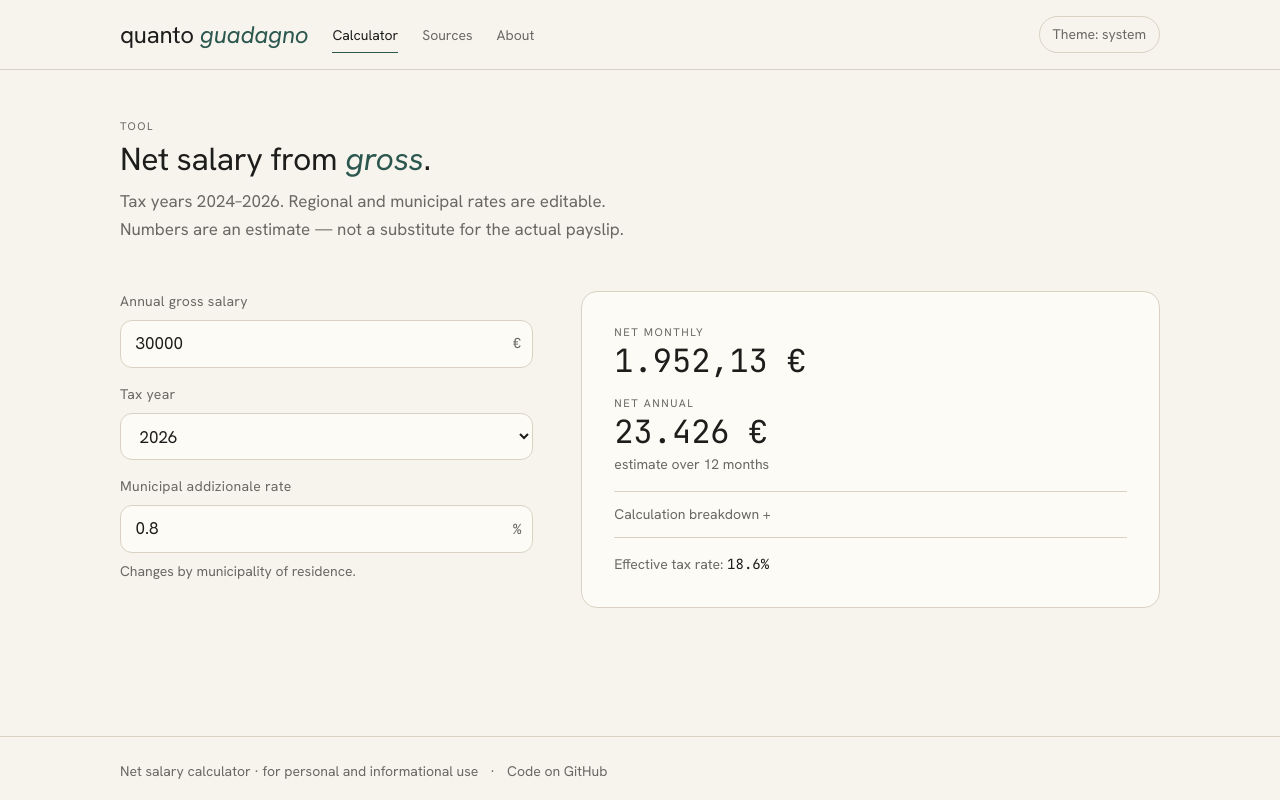
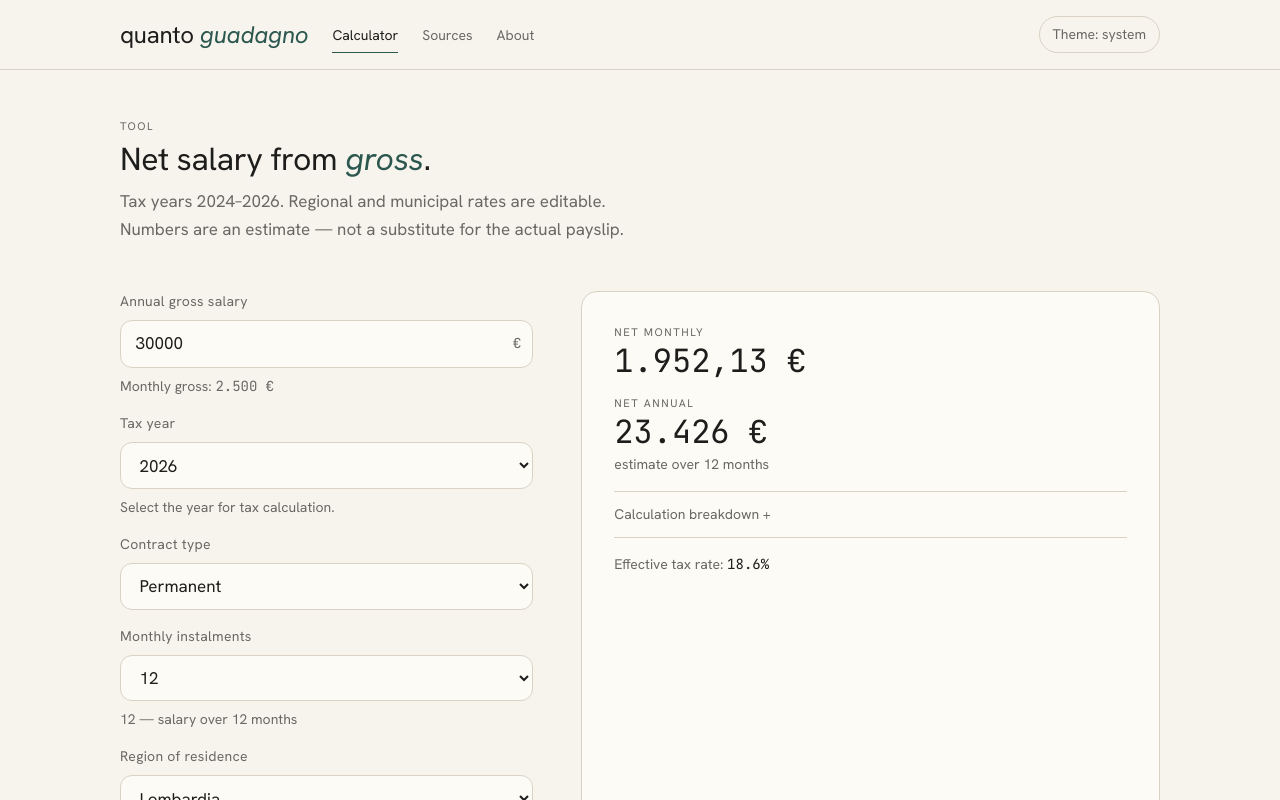
Before and after one commit to stefanovalloncini/quanto-guadagno, a React (Vite) app: page /calcola-stipendio in a window 1280 px wide. Shown: the top 800 px of the page. Built offline with nearby package versions, Linux system fonts and the light colour scheme.

Commit message:
feat(employee): port salary / year / contract / mensilità / region inputs

```diff
--- a/src/ui/features/employee-calculator/EmployeeForm.tsx
+++ b/src/ui/features/employee-calculator/EmployeeForm.tsx
@@ -1,43 +1,48 @@
 import { FormattedMessage } from "react-intl";
-import { Field, Select, Stack } from "@/ui/design-system/primitives";
-import type { SupportedYear } from "@/domain/data";
+import { Field, Stack } from "@/ui/design-system/primitives";
+import { SUPPORTED_YEARS } from "@/domain/data";
 import type { EmployeeCalculator } from "./useEmployeeCalculator.ts";
-
-const SUPPORTED_YEARS: ReadonlyArray<SupportedYear> = [2024, 2025, 2026];
+import {
+  SalaryInput,
+  YearSelector,
+  ContractTypeSelect,
+  PaymentFrequencySelector,
+  RegionSelector,
+} from "./components/index.ts";
 
 interface EmployeeFormProps {
   readonly calc: EmployeeCalculator;
 }
 
 export function EmployeeForm({ calc }: EmployeeFormProps) {
-  const { state, setGross, setMunicipalTaxRate, setTaxYear } = calc;
+  const {
+    state,
+    setGross,
+    setTaxYear,
+    setContractType,
+    setPaymentFrequency,
+    setRegionCode,
+    setMunicipalTaxRate,
+  } = calc;
+
   const municipalRatePercent = state.municipalTaxRate * 100;
 
   return (
     <form onSubmit={(e) => e.preventDefault()}>
       <Stack gap="md">
-        <Field
-          label={<FormattedMessage id="employee.form.gross" />}
-          type="number"
-          min={1}
-          max={1_000_000}
-          step={100}
+        <SalaryInput
           value={state.grossAnnual}
-          onChange={(e) => setGross(Number(e.target.value))}
-          trailing="€"
-          inputMode="numeric"
+          onChange={setGross}
+          grossMonthly={calc.result.grossMonthly}
         />
-        <Select
-          label={<FormattedMessage id="employee.form.year" />}
+        <YearSelector
           value={state.taxYear}
-          onChange={(e) => setTaxYear(Number(e.target.value) as SupportedYear)}
-        >
-          {SUPPORTED_YEARS.map((y) => (
-            <option key={y} value={y}>
-              {y}
-            </option>
-          ))}
-        </Select>
+          supportedYears={SUPPORTED_YEARS}
+          onChange={setTaxYear}
+        />
+        <ContractTypeSelect value={state.contractType} onChange={setContractType} />
+        <PaymentFrequencySelector value={state.paymentFrequency} onChange={setPaymentFrequency} />
+        <RegionSelector value={state.regionCode} onChange={setRegionCode} />
         <Field
           label={<FormattedMessage id="employee.form.municipal" />}
           hint={<FormattedMessage id="employee.form.municipal.hint" />}
--- /dev/null
+++ b/src/ui/features/employee-calculator/components/ContractTypeSelect.tsx
@@ -0,0 +1,43 @@
+import { FormattedMessage, useIntl } from "react-intl";
+import { Link } from "react-router-dom";
+import { Select } from "@/ui/design-system/primitives";
+import type { ContractType } from "@/domain/calc";
+
+const CONTRACT_TYPES: ReadonlyArray<ContractType> = [
+  "indeterminato",
+  "determinato",
+  "apprendistato",
+];
+
+interface ContractTypeSelectProps {
+  readonly value: ContractType;
+  readonly onChange: (value: ContractType) => void;
+}
+
+export function ContractTypeSelect({ value, onChange }: ContractTypeSelectProps) {
+  const intl = useIntl();
+
+  return (
+    <div>
+      <Select
+        label={<FormattedMessage id="employee.form.contractType" />}
+        value={value}
+        onChange={(e) => onChange(e.target.value as ContractType)}
+      >
+        {CONTRACT_TYPES.map((type) => (
+          <option key={type} value={type}>
+            {intl.formatMessage({ id: `employee.form.contractType.${type}` })}
+          </option>
+        ))}
+      </Select>
+      {value === "apprendistato" && (
+        <p className="qg-field__hint">
+          <Link to="/progressione-apprendistato" className="qg-btn--link">
+            <FormattedMessage id="employee.form.contractType.apprenticeshipLink" />
+            {" →"}
+          </Link>
+        </p>
+      )}
+    </div>
+  );
+}
--- /dev/null
+++ b/src/ui/features/employee-calculator/components/PaymentFrequencySelector.tsx
@@ -0,0 +1,27 @@
+import { FormattedMessage } from "react-intl";
+import { Select } from "@/ui/design-system/primitives";
+import type { PaymentFrequency } from "@/domain/calc";
+
+const PAYMENT_FREQUENCIES: ReadonlyArray<PaymentFrequency> = [12, 13, 14];
+
+interface PaymentFrequencySelectorProps {
+  readonly value: PaymentFrequency;
+  readonly onChange: (value: PaymentFrequency) => void;
+}
+
+export function PaymentFrequencySelector({ value, onChange }: PaymentFrequencySelectorProps) {
+  return (
+    <Select
+      label={<FormattedMessage id="employee.form.paymentFrequency" />}
+      hint={<FormattedMessage id={`employee.form.paymentFrequency.option${value}`} />}
+      value={value}
+      onChange={(e) => onChange(Number(e.target.value) as PaymentFrequency)}
+    >
+      {PAYMENT_FREQUENCIES.map((freq) => (
+        <option key={freq} value={freq}>
+          {freq}
+        </option>
+      ))}
+    </Select>
+  );
+}
--- /dev/null
+++ b/src/ui/features/employee-calculator/components/RegionSelector.tsx
@@ -0,0 +1,25 @@
+import { FormattedMessage } from "react-intl";
+import { Select } from "@/ui/design-system/primitives";
+import { REGIONS_LIST } from "@/domain/data";
+import type { RegionCode } from "@/domain/data";
+
+interface RegionSelectorProps {
+  readonly value: RegionCode;
+  readonly onChange: (value: RegionCode) => void;
+}
+
+export function RegionSelector({ value, onChange }: RegionSelectorProps) {
+  return (
+    <Select
+      label={<FormattedMessage id="employee.form.region" />}
+      value={value}
+      onChange={(e) => onChange(e.target.value as RegionCode)}
+    >
+      {REGIONS_LIST.map((region) => (
+        <option key={region.code} value={region.code}>
+          {region.name}
+        </option>
+      ))}
+    </Select>
+  );
+}
--- /dev/null
+++ b/src/ui/features/employee-calculator/components/SalaryInput.tsx
@@ -0,0 +1,32 @@
+import { FormattedMessage } from "react-intl";
+import { Field, Money } from "@/ui/design-system/primitives";
+
+const MAX_GROSS = 1_000_000;
+
+interface SalaryInputProps {
+  readonly value: number;
+  readonly onChange: (value: number) => void;
+  readonly grossMonthly: number;
+}
+
+export function SalaryInput({ value, onChange, grossMonthly }: SalaryInputProps) {
+  return (
+    <Field
+      label={<FormattedMessage id="employee.form.salary" />}
+      hint={
+        <FormattedMessage
+          id="employee.form.salary.monthly"
+          values={{ amount: <Money amount={grossMonthly} whole /> }}
+        />
+      }
+      type="number"
+      min={1}
+      max={MAX_GROSS}
+      step={100}
+      value={value}
+      onChange={(e) => onChange(Number(e.target.value))}
+      trailing="€"
+      inputMode="numeric"
+    />
+  );
+}
--- /dev/null
+++ b/src/ui/features/employee-calculator/components/YearSelector.tsx
@@ -0,0 +1,26 @@
+import { FormattedMessage } from "react-intl";
+import { Select } from "@/ui/design-system/primitives";
+import type { SupportedYear } from "@/domain/data";
+
+interface YearSelectorProps {
+  readonly value: SupportedYear;
+  readonly supportedYears: ReadonlyArray<SupportedYear>;
+  readonly onChange: (year: SupportedYear) => void;
+}
+
+export function YearSelector({ value, supportedYears, onChange }: YearSelectorProps) {
+  return (
+    <Select
+      label={<FormattedMessage id="employee.form.year" />}
+      hint={<FormattedMessage id="employee.form.year.hint" />}
+      value={value}
+      onChange={(e) => onChange(Number(e.target.value) as SupportedYear)}
+    >
+      {supportedYears.map((y) => (
+        <option key={y} value={y}>
+          {y}
+        </option>
+      ))}
+    </Select>
+  );
+}
--- /dev/null
+++ b/src/ui/features/employee-calculator/components/index.ts
@@ -0,0 +1,5 @@
+export { SalaryInput } from "./SalaryInput.tsx";
+export { YearSelector } from "./YearSelector.tsx";
+export { ContractTypeSelect } from "./ContractTypeSelect.tsx";
+export { PaymentFrequencySelector } from "./PaymentFrequencySelector.tsx";
+export { RegionSelector } from "./RegionSelector.tsx";
--- a/src/ui/i18n/messages/en.ts
+++ b/src/ui/i18n/messages/en.ts
@@ -57,7 +57,20 @@ export const en: Record<MessageKey, string> = {
     "Tax years 2024–2026. Regional and municipal rates are editable. Numbers are an estimate — not a substitute for the actual payslip.",
 
   "employee.form.gross": "Annual gross salary",
+  "employee.form.salary": "Annual gross salary",
+  "employee.form.salary.monthly": "Monthly gross: {amount}",
   "employee.form.year": "Tax year",
+  "employee.form.year.hint": "Select the year for tax calculation.",
+  "employee.form.contractType": "Contract type",
+  "employee.form.contractType.indeterminato": "Permanent",
+  "employee.form.contractType.determinato": "Fixed-term",
+  "employee.form.contractType.apprendistato": "Apprenticeship",
+  "employee.form.contractType.apprenticeshipLink": "See your apprenticeship salary progression",
+  "employee.form.paymentFrequency": "Monthly instalments",
+  "employee.form.paymentFrequency.option12": "12 — salary over 12 months",
+  "employee.form.paymentFrequency.option13": "13 — includes 13th-month bonus",
+  "employee.form.paymentFrequency.option14": "14 — includes 13th and 14th-month bonuses",
+  "employee.form.region": "Region of residence",
   "employee.form.regional": "Regional addizionale rate",
   "employee.form.regional.hint": "Changes by region of residence.",
   "employee.form.municipal": "Municipal addizionale rate",
--- a/src/ui/i18n/messages/it.ts
+++ b/src/ui/i18n/messages/it.ts
@@ -55,7 +55,21 @@ export const it = {
     "Anno fiscale 2024–2026. Le aliquote regionale e comunale sono modificabili. I numeri sono una stima, non sostituiscono la busta paga reale.",
 
   "employee.form.gross": "Stipendio lordo annuo",
+  "employee.form.salary": "Stipendio lordo annuo",
+  "employee.form.salary.monthly": "Lordo mensile: {amount}",
   "employee.form.year": "Anno fiscale",
+  "employee.form.year.hint": "Seleziona l'anno per il calcolo delle imposte.",
+  "employee.form.contractType": "Tipo di contratto",
+  "employee.form.contractType.indeterminato": "Tempo indeterminato",
+  "employee.form.contractType.determinato": "Tempo determinato",
+  "employee.form.contractType.apprendistato": "Apprendistato",
+  "employee.form.contractType.apprenticeshipLink":
+    "Vedi la progressione salariale dell'apprendistato",
+  "employee.form.paymentFrequency": "Mensilità",
+  "employee.form.paymentFrequency.option12": "12 mensilità — stipendio su 12 mesi",
+  "employee.form.paymentFrequency.option13": "13 mensilità — tredicesima inclusa",
+  "employee.form.paymentFrequency.option14": "14 mensilità — tredicesima e quattordicesima",
+  "employee.form.region": "Regione di residenza",
   "employee.form.regional": "Aliquota addizionale regionale",
   "employee.form.regional.hint": "Cambia in base alla regione di residenza.",
   "employee.form.municipal": "Aliquota addizionale comunale",
```
